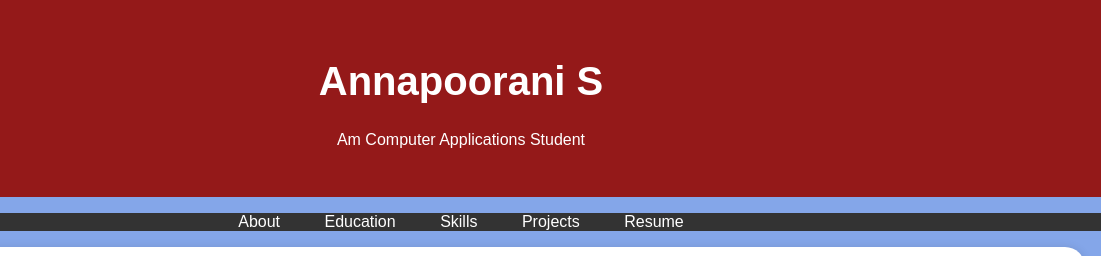
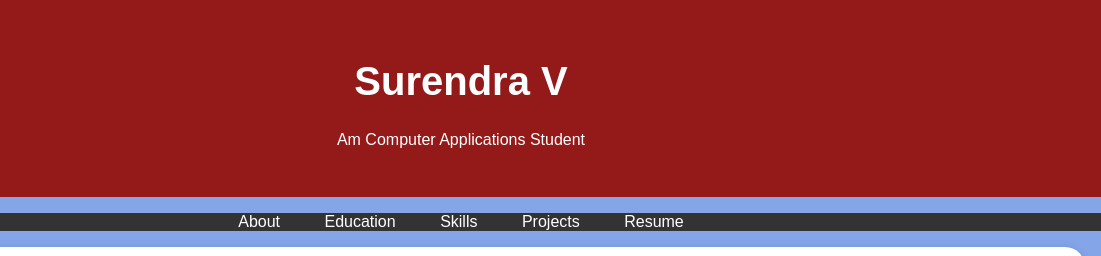
Before and after one commit to surey091/Main, a plain HTML site: page index.html in a window 1280 px wide. Shown: the top 256 px of the page, 179-1280 px from the left. Drawn offline with Linux system fonts and the light colour scheme.

Commit message:
Update index.html

```diff
--- a/index.html
+++ b/index.html
@@ -96,7 +96,7 @@
         <div class="header-content">
             <!-- Add your profile picture here -->
             <img src="img.jpg" alt="Your Profile Picture" class="profile-picture">
-            <h1>Annapoorani S</h1>
+            <h1>Surendra V</h1>
             <p>Am Computer Applications Student</p>
         </div>
     </header>
```
